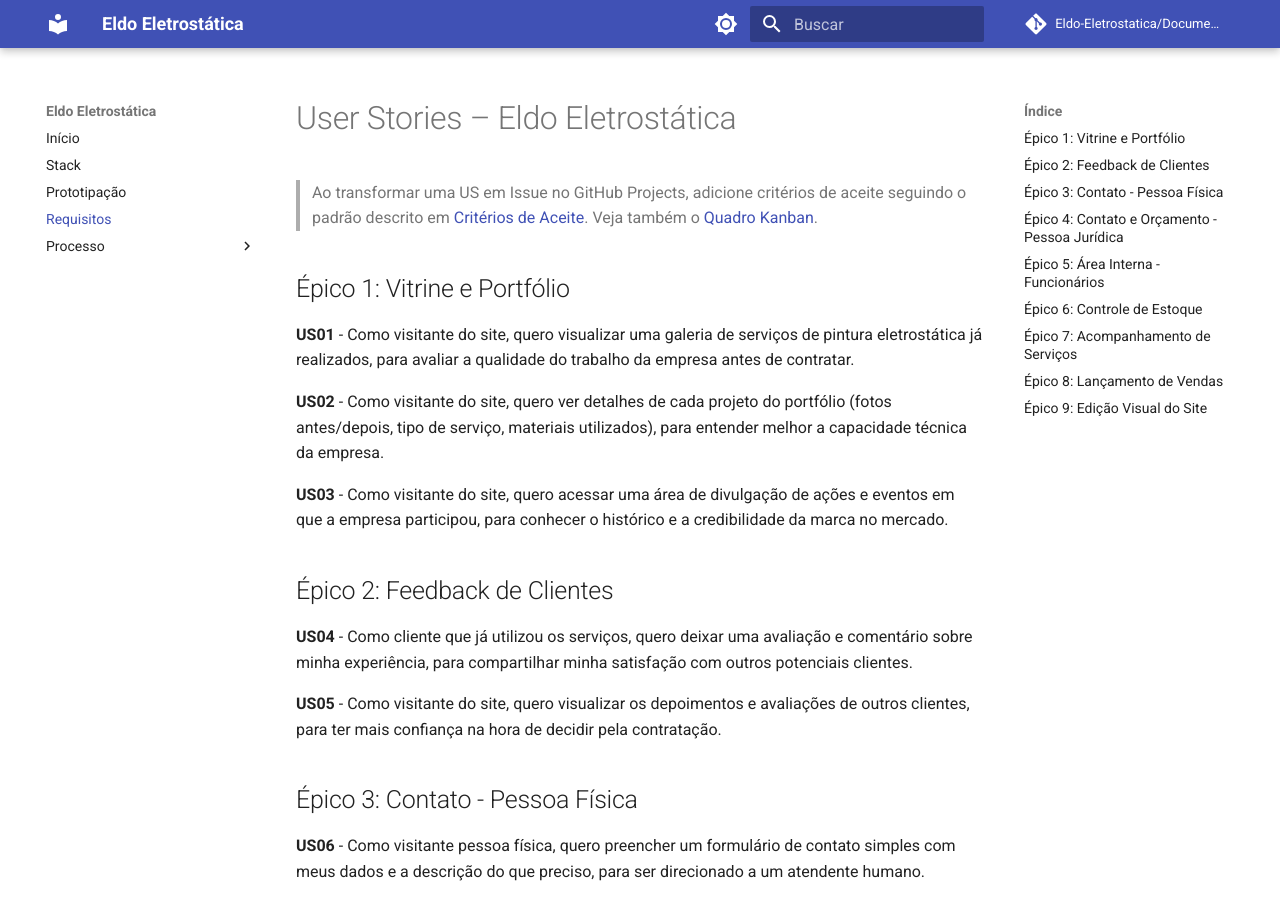
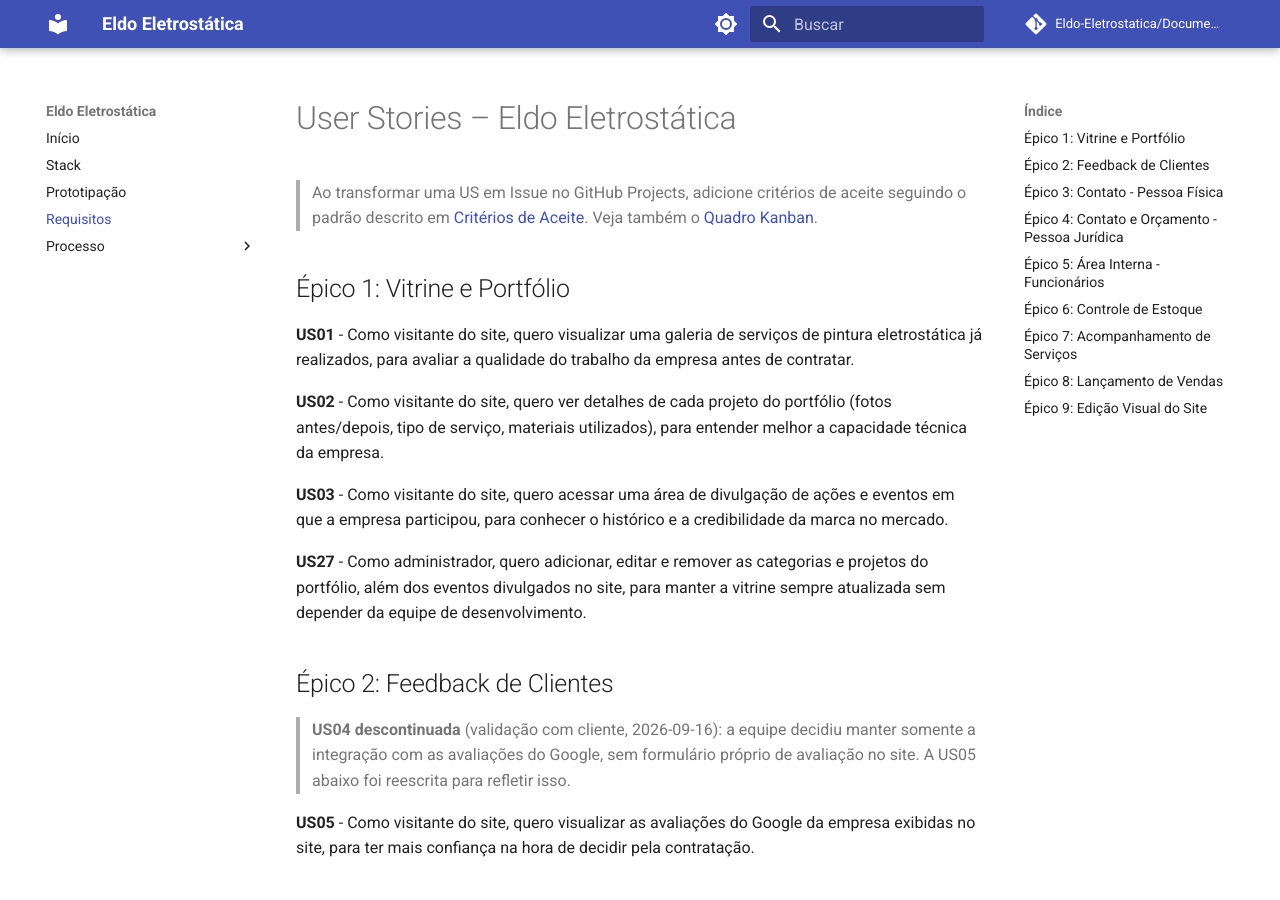
Before and after one commit to Eldo-Eletrostatica/Documentacao, an MkDocs documentation site: the page built from docs/historias_usuários.md, in a window 1280 px wide and 900 px high. Built offline with MkDocs 1.6.1 and Material for MkDocs 9.7.7, drawn with Linux system fonts in a browser that asks for light colours; comment, search, counter and statistics services are not loaded.

Commit message:
docs: criacao de nova US de personalizacao para usuario de administrador e descontinuacao de US de avaliacao dentro do site.

```diff
--- a/docs/historias_usuários.md
+++ b/docs/historias_usuários.md
@@ -10,11 +10,13 @@
 
 **US03** - Como visitante do site, quero acessar uma área de divulgação de ações e eventos em que a empresa participou, para conhecer o histórico e a credibilidade da marca no mercado.
 
+**US27** - Como administrador, quero adicionar, editar e remover as categorias e projetos do portfólio, além dos eventos divulgados no site, para manter a vitrine sempre atualizada sem depender da equipe de desenvolvimento.
+
 ## Épico 2: Feedback de Clientes
 
-**US04** - Como cliente que já utilizou os serviços, quero deixar uma avaliação e comentário sobre minha experiência, para compartilhar minha satisfação com outros potenciais clientes.
+> **US04 descontinuada** (validação com cliente, 2026-09-16): a equipe decidiu manter somente a integração com as avaliações do Google, sem formulário próprio de avaliação no site. A US05 abaixo foi reescrita para refletir isso.
 
-**US05** - Como visitante do site, quero visualizar os depoimentos e avaliações de outros clientes, para ter mais confiança na hora de decidir pela contratação.
+**US05** - Como visitante do site, quero visualizar as avaliações do Google da empresa exibidas no site, para ter mais confiança na hora de decidir pela contratação.
 
 ## Épico 3: Contato - Pessoa Física
 
```
